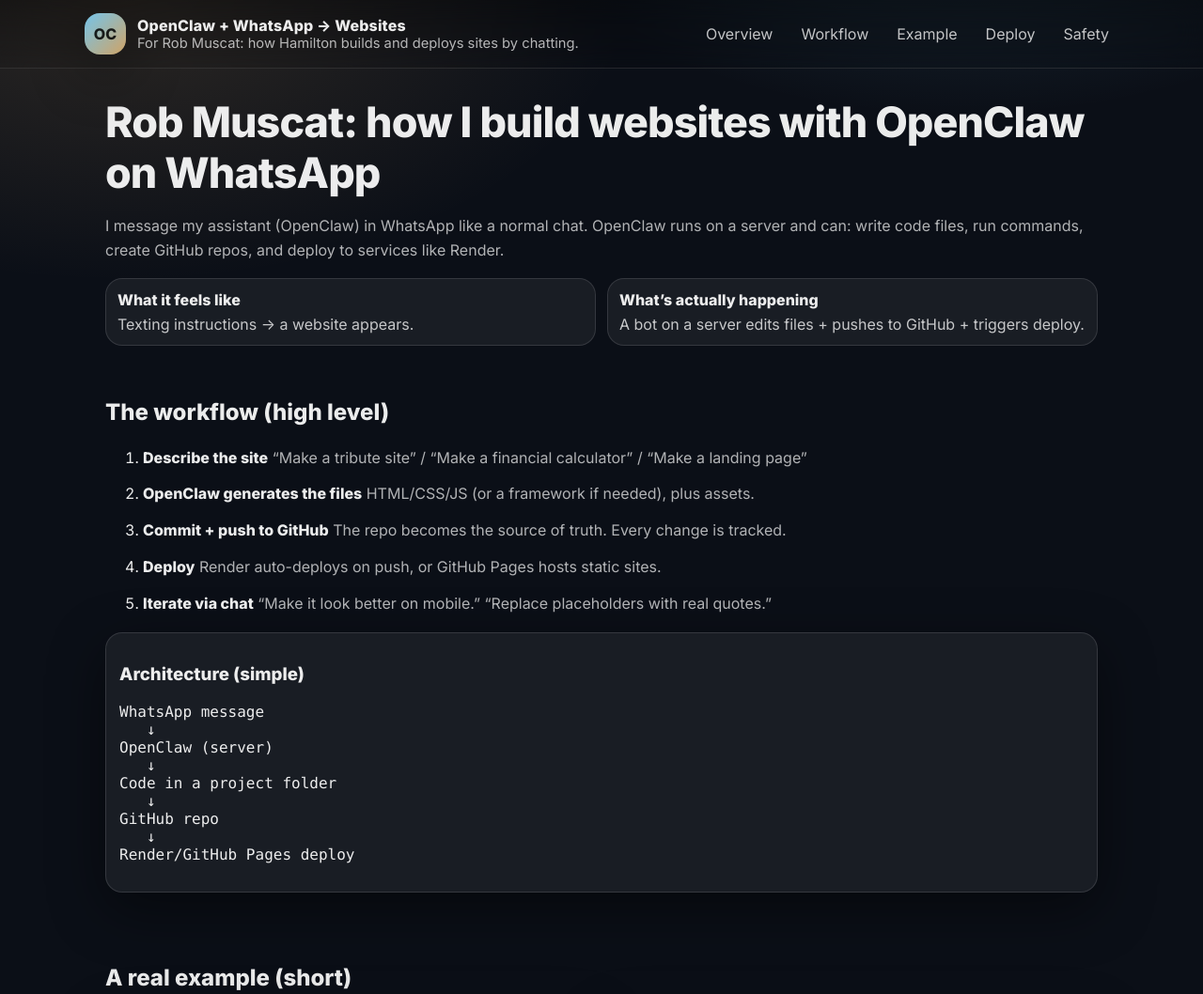
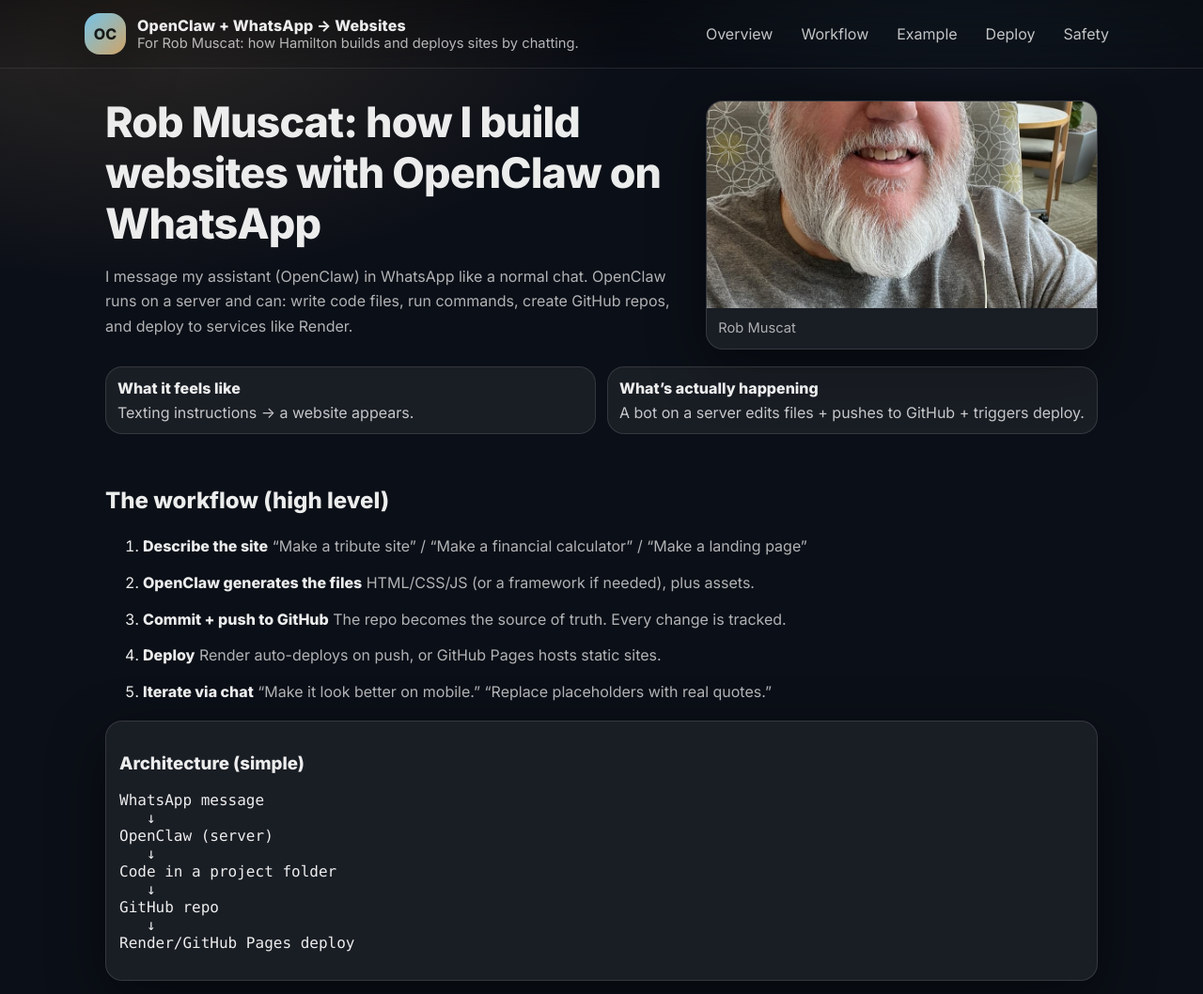
Before and after one commit to hamiltoncrouse/openclaw-whatsapp-website-guide, a plain HTML site: page index.html in a window 1280 px wide. Shown: the top 1058 px of the page at 94% size. Drawn offline with Linux system fonts and the light colour scheme.

Commit message:
Add Rob photo to hero

```diff
--- a/index.html
+++ b/index.html
@@ -32,11 +32,19 @@
 
   <main class="wrap">
     <section class="hero" id="overview">
-      <h1>Rob Muscat: how I build websites with OpenClaw on WhatsApp</h1>
-      <p class="muted">
-        I message my assistant (OpenClaw) in WhatsApp like a normal chat. OpenClaw runs on a server and can:
-        write code files, run commands, create GitHub repos, and deploy to services like Render.
-      </p>
+      <div class="heroGrid">
+        <div>
+          <h1>Rob Muscat: how I build websites with OpenClaw on WhatsApp</h1>
+          <p class="muted">
+            I message my assistant (OpenClaw) in WhatsApp like a normal chat. OpenClaw runs on a server and can:
+            write code files, run commands, create GitHub repos, and deploy to services like Render.
+          </p>
+        </div>
+        <figure class="heroShot">
+          <img src="./assets/rob.jpg" alt="Rob Muscat" loading="lazy" />
+          <figcaption class="tiny">Rob Muscat</figcaption>
+        </figure>
+      </div>
       <div class="callouts">
         <div class="callout">
           <div class="k">What it feels like</div>
--- a/src/styles.css
+++ b/src/styles.css
@@ -54,6 +54,18 @@
 .hero{padding: 30px 0 8px}
 .hero h1{margin:0; font-size: clamp(2rem, 4vw, 2.8rem); letter-spacing:-0.02em}
 
+.heroGrid{display:grid; grid-template-columns: 1.2fr .8fr; gap: 14px; align-items:center}
+.heroShot{
+  margin:0;
+  border:1px solid var(--border);
+  border-radius: var(--radius);
+  overflow:hidden;
+  background: var(--panel);
+  box-shadow: var(--shadow);
+}
+.heroShot img{display:block; width:100%; height: 220px; object-fit: cover}
+.heroShot figcaption{padding: 10px 12px}
+
 .section{padding: 28px 0}
 
 .card{
@@ -84,6 +96,8 @@
 @media (max-width: 820px){
   .grid{grid-template-columns: 1fr}
   .callouts{grid-template-columns: 1fr}
+  .heroGrid{grid-template-columns: 1fr}
+  .heroShot img{height: 200px}
 }
 
 @media (max-width: 600px){
```
Also changed, not shown: assets/rob.jpg (added).
